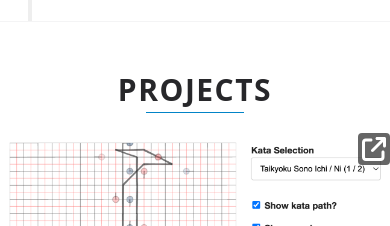
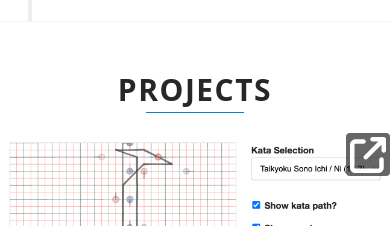
Before and after one commit to doggan/shyam-web, a Next.js app: page / in a window 390 px wide. Shown: the part 2160-2386 px from the top of the page. Built offline with nearby package versions, Linux system fonts and the light colour scheme.

Commit message:
Icon and meta fixes. (#32)

```diff
--- a/src/components/project-card.tsx
+++ b/src/components/project-card.tsx
@@ -24,14 +24,14 @@ export function ProjectCard({ item }: IProjectCardProps) {
         alt={item.projectName}
       />
       {item.url && (
-        <div className="px-1 pt-1 pb-px absolute top-0 right-0 bg-black bg-opacity-60 rounded">
+        <div className="absolute top-0 right-0 bg-black bg-opacity-60 rounded">
           <a
             className="hover:text-sky-600 text-white"
             href={item.url}
             target="_blank"
           >
             <FontAwesomeIcon
-              className="text-2xl"
+              className="text-4xl md:text-2xl px-1 pt-1 pb-0.5"
               // Use a github icon for repo links. I'm not attempting to support
               // both repo link + app external link for a single project. The touch
               // boxes are too cramped on mobile already and it affects usability.
--- a/src/pages/index.tsx
+++ b/src/pages/index.tsx
@@ -16,10 +16,10 @@ export default function Home() {
   return (
     <>
       <Head>
-        <title>Shyam Guthikonda - Software Engineer &amp; Game Developer</title>
+        <title>Shyam Guthikonda - Full-Stack Software Engineer</title>
         <meta
           name="description"
-          content="Shyam Guthikonda - Software Engineer &amp; Game Developer"
+          content="Shyam Guthikonda - Full-Stack Software Engineer"
         />
         <meta name="viewport" content="width=device-width, initial-scale=1" />
         <link rel="icon" href="/favicon.png" />
```
